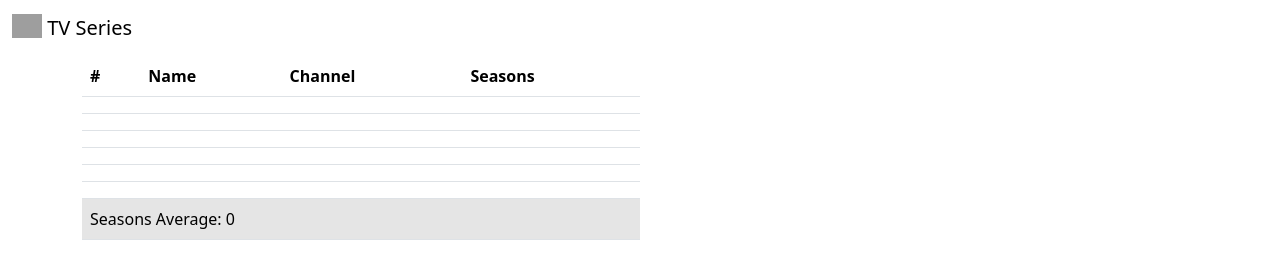
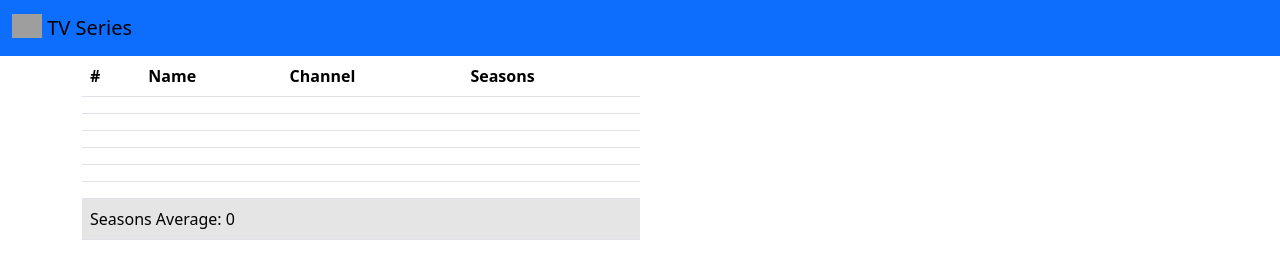
Before and after one commit to DanielGarzon17/Taller-TS-1, a website with bundled scripts: page index.html in a window 1280 px wide. Built offline with nearby package versions, Linux system fonts and the light colour scheme; grey boxes are pictures that could not be loaded.

Commit message:
styles navBar

```diff
--- a/index.html
+++ b/index.html
@@ -9,10 +9,10 @@
     <script type="module" src='scripts/main.js'></script>
 </head>
 <body>
-    <nav class="navbar nav-container">
+    <nav class="navbar bg-primary">
         <div class="container-fluid">
           <a class="navbar-brand" href="#">
-            <img src="https://e1.pngegg.com/pngimages/312/318/png-clipart-video-formats-icon-tv-series-thumbnail.png" alt="Logo" width="30" height="24" class="d-inline-block align-text-top">
+            <img src="https://png.pngtree.com/png-clipart/20220220/original/pngtree-television-logo-with-antena-png-image_7271918.png" alt="Logo" width="30" height="24" class="d-inline-block align-text-top">
              TV Series
           </a>
         </div>
--- a/styles/styles.css
+++ b/styles/styles.css
@@ -1,3 +1,3 @@
 .navbar{
-    background-color: cornflowerblue;
+    background-color: aqua;
 }
```
